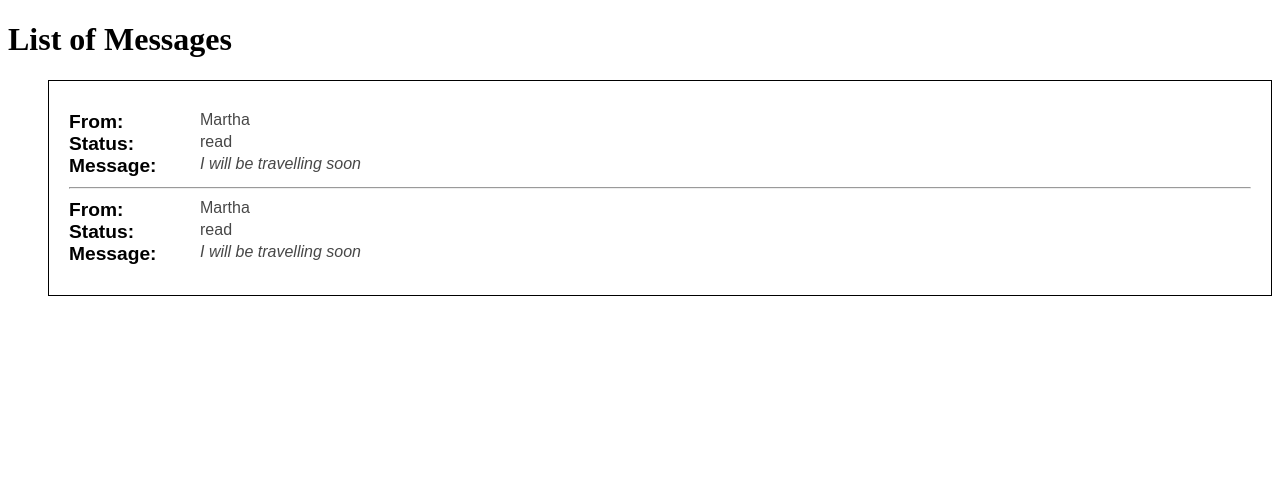
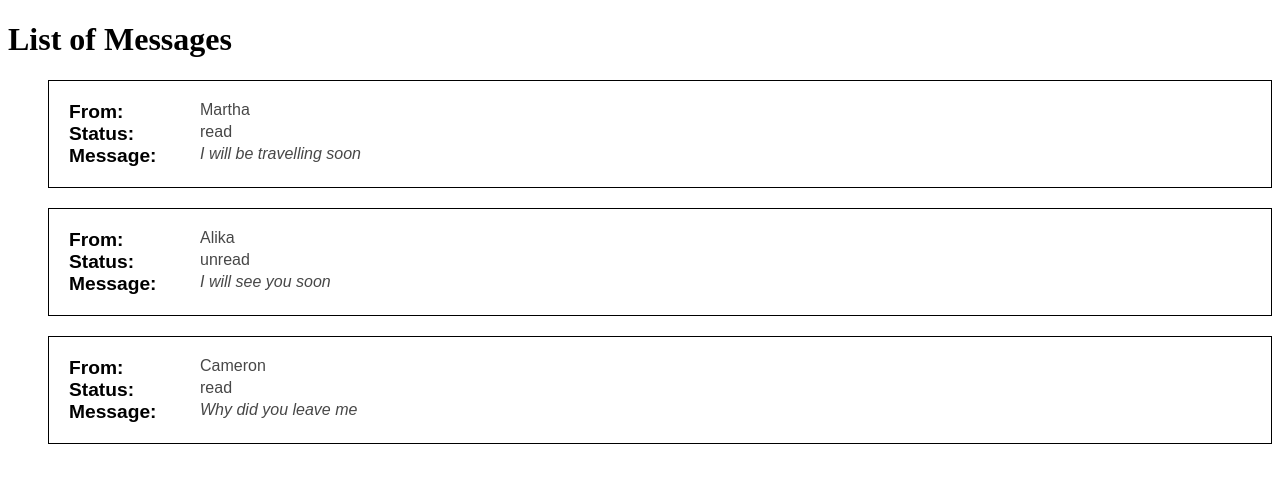
Before and after one commit to hricha05/message-app, a React (Create React App) app: page / in a window 1280 px wide. Shown: the top 482 px of the page. Built offline with nearby package versions, Linux system fonts and the light colour scheme.

Commit message:
fixed MessageList component/now holds array of messages to pass to MessageView component

```diff
--- a/src/messages/message-list.js
+++ b/src/messages/message-list.js
@@ -4,18 +4,35 @@ import MessageView from './message-view';
 class MessageList extends Component {
 
     state = {
-        message: {
-            from: 'Martha',
-            content: 'I will be travelling soon',
-            status: 'read'
-        }
+        messages: [
+            {
+                from: 'Martha',
+                content: 'I will be travelling soon',
+                status: 'read'
+            },
+            {
+                from: 'Alika',
+                content: 'I will see you soon',
+                status: 'unread'
+            },
+            {
+                from: 'Cameron',
+                content: 'Why did you leave me',
+                status: 'read'
+            }
+        ]
     }
 
     render() {
+        const messageViews = this.state.messages.map(function(message, index) {
+            return (
+            <MessageView key={index} message={message} />
+            )
+        })
         return (
         <div>
             <h1>List of Messages</h1>
-            <MessageView message = { this.state.message } />
+            {messageViews}
         </div>
         )
     }
--- a/src/messages/message-view.js
+++ b/src/messages/message-view.js
@@ -5,10 +5,11 @@ class MessageView extends Component {
     render() {
 
         const message = this.props.message;
+        // const message = this.props.message;
 
         return (
             <div className="container">
-                <div className="msg">
+
                     <div className="from">
                         <span className="label">From: </span>
                         <span className="value">{message.from}</span>
@@ -21,22 +22,7 @@ class MessageView extends Component {
                         <span className="label">Message: </span>
                         <span className="value">{message.content}</span>
                     </div>
-                </div>
-                <hr/>
-                <div className="msg">
-                    <div className="from">
-                        <span className="label">From: </span>
-                        <span className="value">{message.from}</span>
-                    </div>
-                    <div className="status">
-                        <span className="label">Status: </span>
-                        <span className="value">{message.status}</span>
-                    </div>
-                    <div className="message">
-                        <span className="label">Message: </span>
-                        <span className="value">{message.content}</span>
-                    </div>
-                </div>
+
             </div>
         );
     }
```
